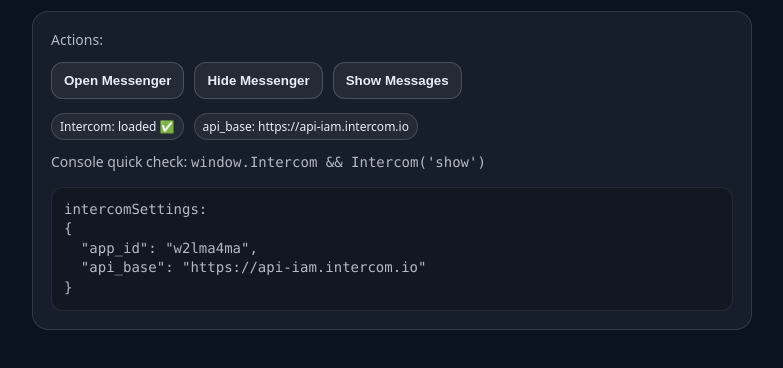
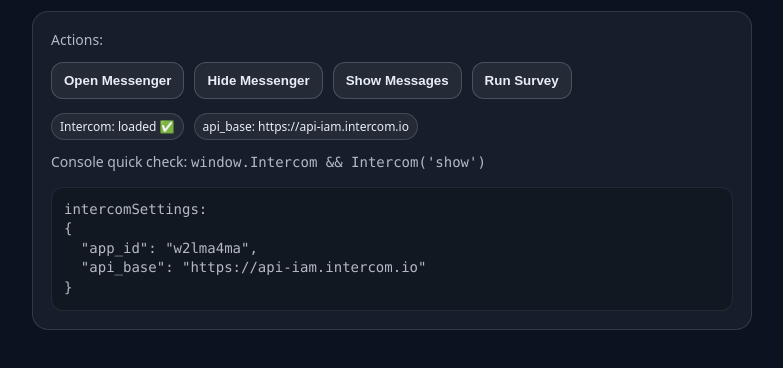
Before and after one commit to danielfrancis-eng/Survey, a plain HTML site: page index.html in a window 1280 px wide. Shown: the part 156-524 px from the top of the page, without its empty margins (248-1031 px from the left). Drawn offline with Linux system fonts and the light colour scheme; a script that the page names is missing.

Commit message:
Update index.html

```diff
--- a/index.html
+++ b/index.html
@@ -30,6 +30,11 @@
         <button onclick="window.Intercom && Intercom('show')">Open Messenger</button>
         <button onclick="window.Intercom && Intercom('hide')">Hide Messenger</button>
         <button onclick="window.Intercom && Intercom('showMessages')">Show Messages</button>
+<button onclick="location.search='?intercom_survey_id=58105488'">
+  Run Survey
+</button>
+
+
       </div>
 
       <div class="row" style="margin-top:14px;">
```
